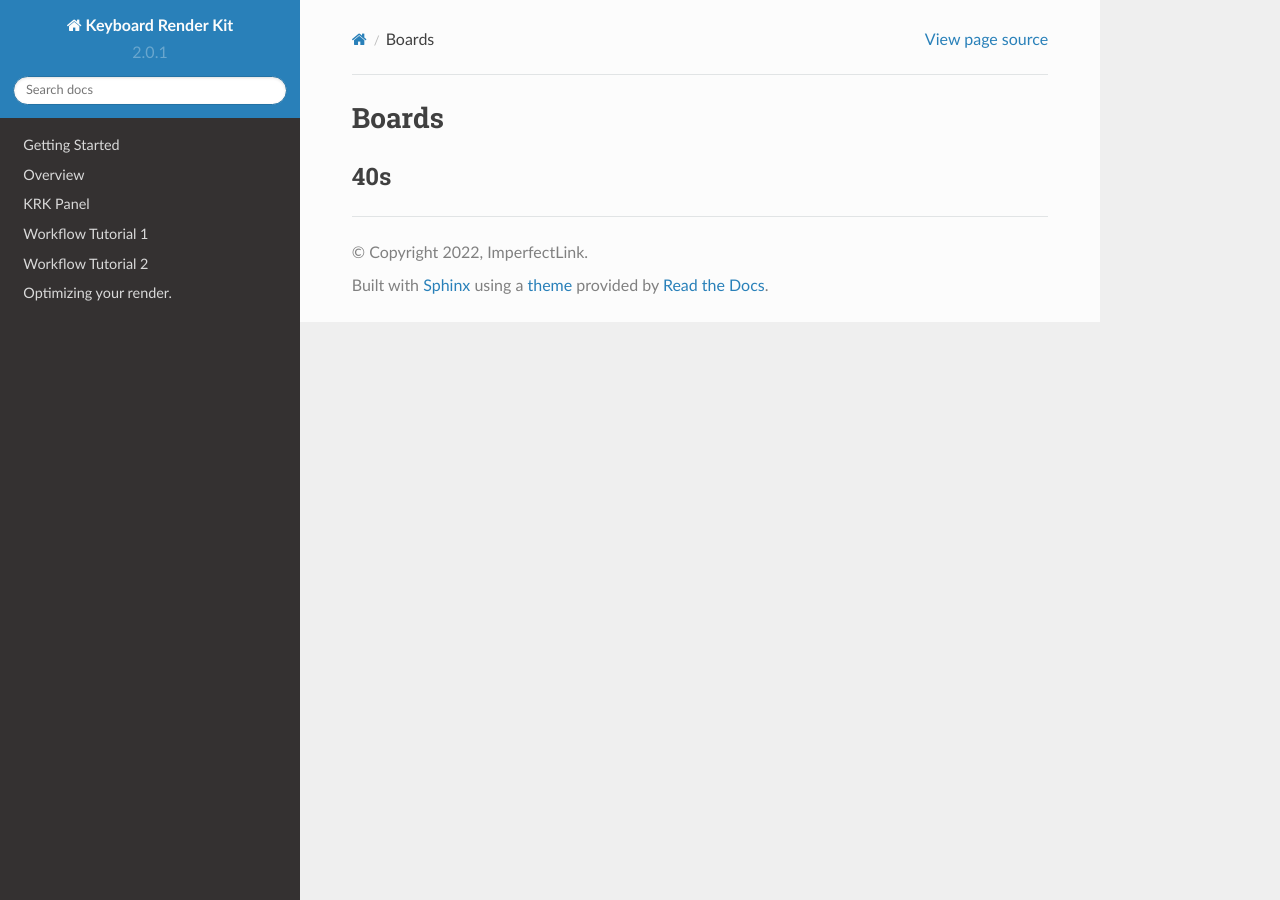
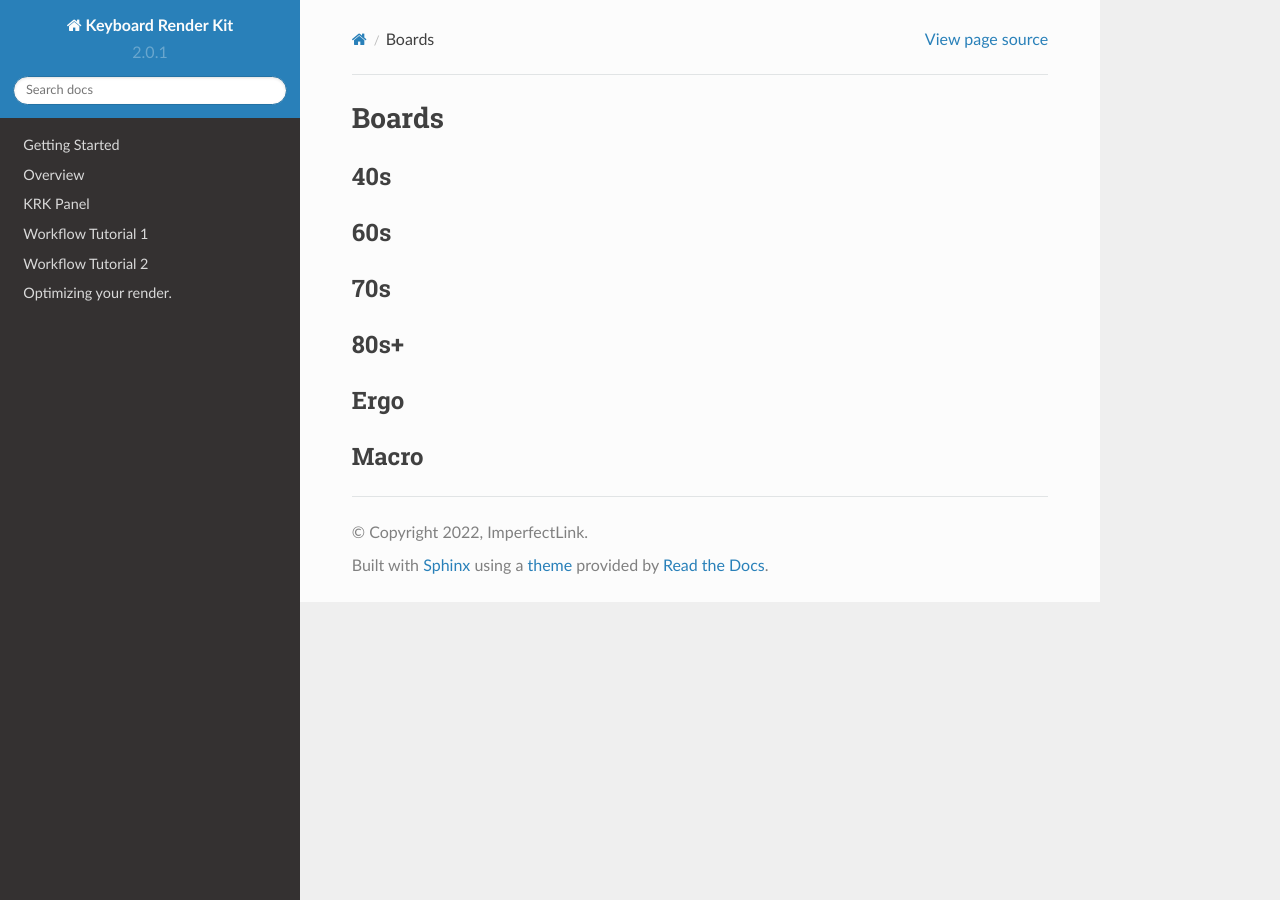
Before and after one commit to imperfectlink/KeyboardRenderKit, a Sphinx documentation site: the page built from docs/source/boards.rst, in a window 1280 px wide. Built offline with Sphinx 7.4.7 and the Read the Docs theme 2.0.0, drawn with Linux system fonts in a browser that asks for light colours.

Commit message:
Update boards.rst

```diff
--- a/docs/source/boards.rst
+++ b/docs/source/boards.rst
@@ -2,3 +2,13 @@ Boards
 ====
 40s
 ----
+60s
+----
+70s
+----
+80s+
+----
+Ergo
+----
+Macro
+----
```
